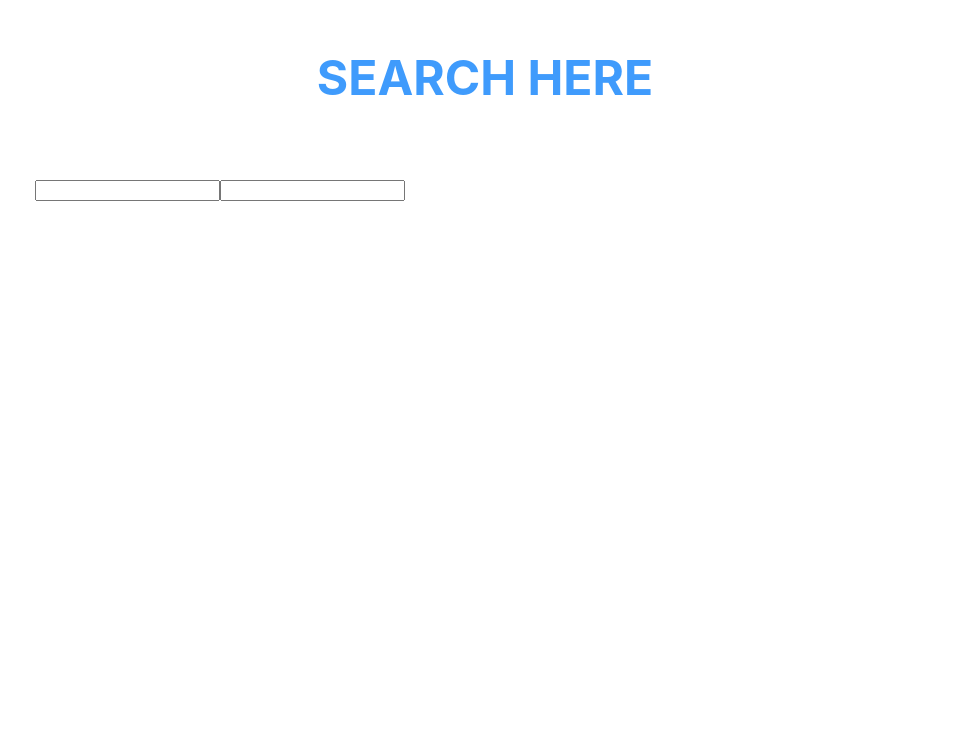
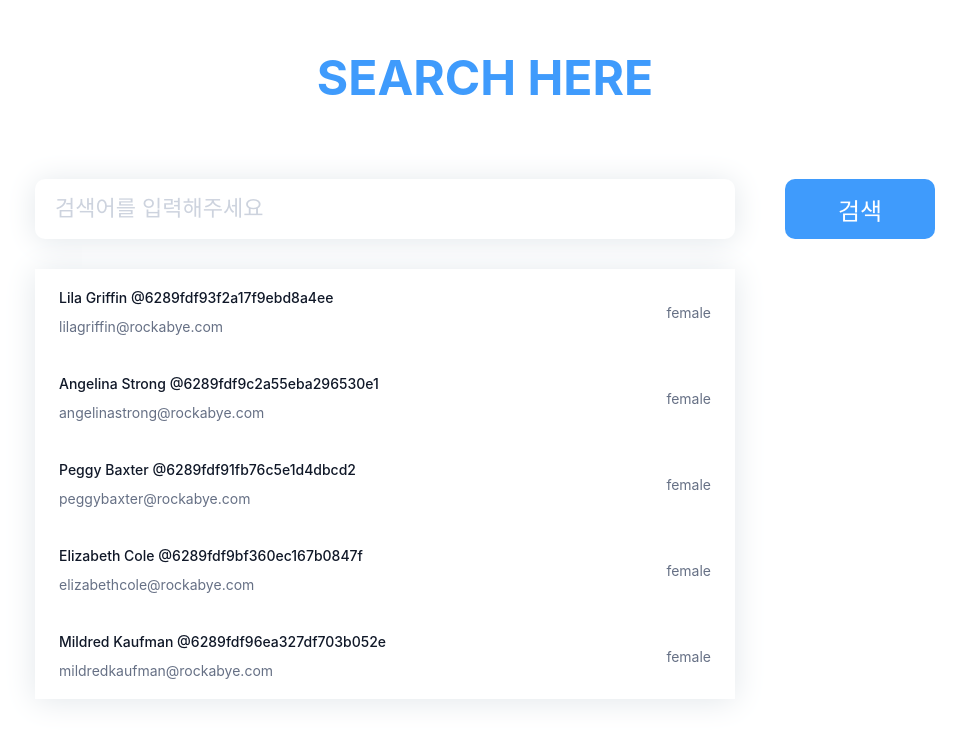
Before and after one commit to damiiya/autocomplete, a React (Create React App) app: page / in a window 1280 px wide. Shown: the part 184-926 px from the top of the page, without its empty margins (155-1121 px from the left). Before the commit the page ends 800 px from the top, so only its background shows below. Built offline with nearby package versions, Linux system fonts and the light colour scheme.

Commit message:
📂 docs. 기본 컴포넌트 생성 및 뷰 작업

```diff
--- a/src/App.tsx
+++ b/src/App.tsx
@@ -1,6 +1,6 @@
 import "./App.css";
 import styled from "styled-components";
-import SearchHead from "./component/searchHead";
+import SearchHead from "./component/SearchHead";
 
 function App() {
   return (
@@ -10,7 +10,6 @@ function App() {
           <h1>SEARCH HERE</h1>
         </Header>
         <SearchHead />
-        <input></input>
       </Container>
     </div>
   );
--- /dev/null
+++ b/src/component/InputDrop.tsx
@@ -0,0 +1,69 @@
+import * as t from "./inputDrop.style";
+
+const data = [
+  {
+    id: "6289fdf93f2a17f9ebd8a4ee",
+    age: 29,
+    name: "Lila Griffin",
+    gender: "female",
+    email: "lilagriffin@rockabye.com",
+    phone: "+1 (975) 441-2320",
+    address: "301 Frank Court, Beason, Texas, 9304",
+  },
+  {
+    id: "6289fdf9c2a55eba296530e1",
+    age: 38,
+    name: "Angelina Strong",
+    gender: "female",
+    email: "angelinastrong@rockabye.com",
+    phone: "+1 (984) 497-3710",
+    address: "123 Rockaway Parkway, Reinerton, Nevada, 9597",
+  },
+  {
+    id: "6289fdf91fb76c5e1d4dbcd2",
+    age: 29,
+    name: "Peggy Baxter",
+    gender: "female",
+    email: "peggybaxter@rockabye.com",
+    phone: "+1 (813) 415-2208",
+    address: "334 Kent Avenue, Lynn, Florida, 5898",
+  },
+  {
+    id: "6289fdf9bf360ec167b0847f",
+    age: 28,
+    name: "Elizabeth Cole",
+    gender: "female",
+    email: "elizabethcole@rockabye.com",
+    phone: "+1 (923) 494-2943",
+    address: "943 Roebling Street, Kanauga, Tennessee, 9085",
+  },
+  {
+    id: "6289fdf96ea327df703b052e",
+    age: 30,
+    name: "Mildred Kaufman",
+    gender: "female",
+    email: "mildredkaufman@rockabye.com",
+    phone: "+1 (839) 552-3726",
+    address: "761 Seaview Court, Deercroft, Puerto Rico, 1527",
+  },
+];
+
+export const InputDrop = () => {
+  return (
+    <t.DropContainer>
+      <ul>
+        {data.map((item, idx) => (
+          <li key={idx}>
+            <t.MainInfo>
+              <p>
+                {item.name} @{item.id}
+              </p>
+              <span>{item.email}</span>
+            </t.MainInfo>
+            <t.SubInfo>{item.gender}</t.SubInfo>
+          </li>
+        ))}
+      </ul>
+    </t.DropContainer>
+  );
+};
--- a/src/component/SearchHead.tsx
+++ b/src/component/SearchHead.tsx
@@ -1,7 +1,16 @@
-import React from "react";
+import * as t from "./searchHead.style";
+import { InputDrop } from "./InputDrop";
 
 const SearchHead = () => {
-  return <input></input>;
+  return (
+    <t.Container>
+      <t.InputContainer>
+        <t.Input placeholder="검색어를 입력해주세요" />
+        <InputDrop />
+      </t.InputContainer>
+      <t.Button>검색</t.Button>
+    </t.Container>
+  );
 };
 
 export default SearchHead;
--- /dev/null
+++ b/src/component/inputDrop.style.ts
@@ -0,0 +1,53 @@
+import styled from "styled-components";
+
+export const DropContainer = styled.div`
+  display: flex;
+  flex-direction: column;
+  width: 700px;
+  margin-top: 30px;
+  box-sizing: border-box;
+  border: none;
+  box-shadow: 0px 2px 30px #e2e7eb;
+  ul {
+    margin: 0;
+    padding: 0;
+    list-style: none;
+  }
+  li {
+    display: flex;
+    flex-direction: row;
+    align-items: center;
+    justify-content: space-between;
+    padding: 20px 24px;
+    :hover {
+      cursor: pointer;
+      background-color: #f4f8fb;
+    }
+    :focus {
+      background-color: #f4f8fb;
+    }
+  }
+`;
+export const MainInfo = styled.div`
+  display: flex;
+  flex-direction: column;
+  width: 700px;
+  p {
+    font-size: 14px;
+    font-weight: 500;
+    color: #101828;
+    margin: 0 0 12px 0;
+  }
+  span {
+    font-size: 14px;
+    font-weight: 400;
+    color: #667085;
+  }
+`;
+export const SubInfo = styled.p`
+  text-align: right;
+  font-size: 14px;
+  font-weight: 400;
+  color: #667085;
+  width: 180;
+`;
--- a/src/component/searchHead.style.ts
+++ b/src/component/searchHead.style.ts
@@ -1 +1,43 @@
 import styled from "styled-components";
+
+export const Container = styled.div`
+  width: 100%;
+  display: flex;
+  flex-direction: row;
+  justify-content: space-between;
+`;
+export const InputContainer = styled.div`
+  width: 700px;
+  display: flex;
+  flex-direction: column;
+`;
+export const Input = styled.input`
+  width: 700px;
+  height: 60px;
+  padding: 20px;
+  box-sizing: border-box;
+  font-size: 22px;
+  font-weight: 400;
+  color: #101828;
+  border: none;
+  border-radius: 10px;
+  box-shadow: 0px 2px 30px #e2e7eb;
+  ::placeholder {
+    color: #cdd3de;
+  }
+`;
+export const Button = styled.button`
+  width: 150px;
+  height: 60px;
+  font-size: 24px;
+  font-weight: 500;
+  color: #fff;
+  background-color: #3f9bfc;
+  border: none;
+  border-radius: 10px;
+  :hover {
+    cursor: pointer;
+    transition: 0.5s;
+    background-color: #187ae0;
+  }
+`;
```
